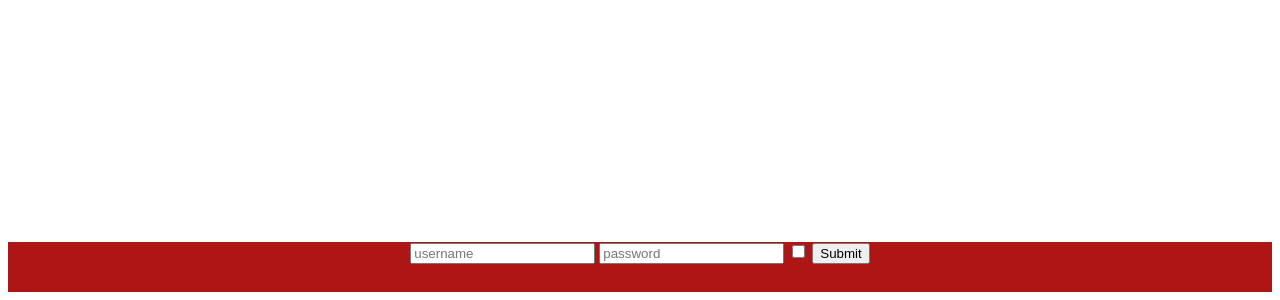
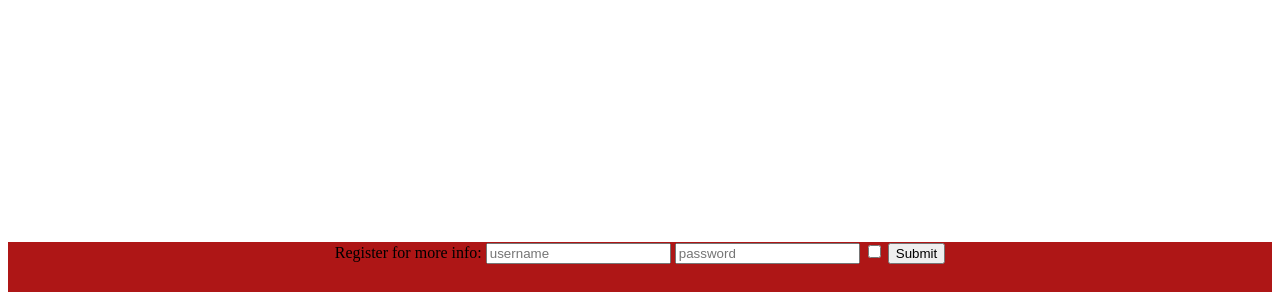
Before and after one commit to taylorcason90/SBA308A-wk8-jswbpg, a plain HTML site: page index.html in a window 1280 px wide. Shown: the part 1685-1985 px from the top of the page. Drawn offline with Linux system fonts and the light colour scheme.

Commit message:
final commit

```diff
--- a/index.html
+++ b/index.html
@@ -48,6 +48,7 @@
 
     <div class="formarea">
     <form class="form">
+        <label>Register for more info:</label>
         <input name="username" type="text" placeholder="username">
         <input name="password" type="password" placeholder="password">
         <input name="termsconditions" type="checkbox">
```
